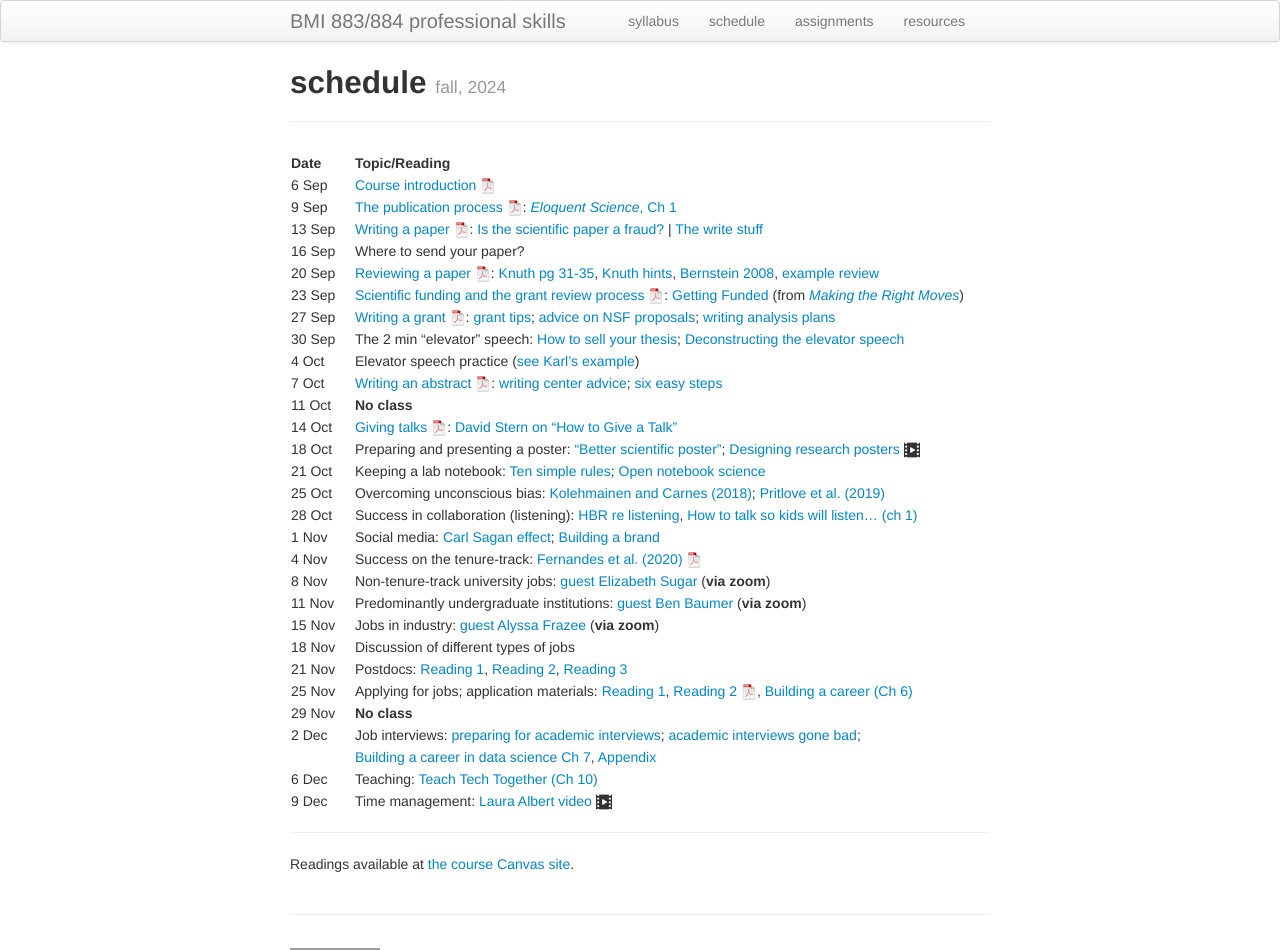
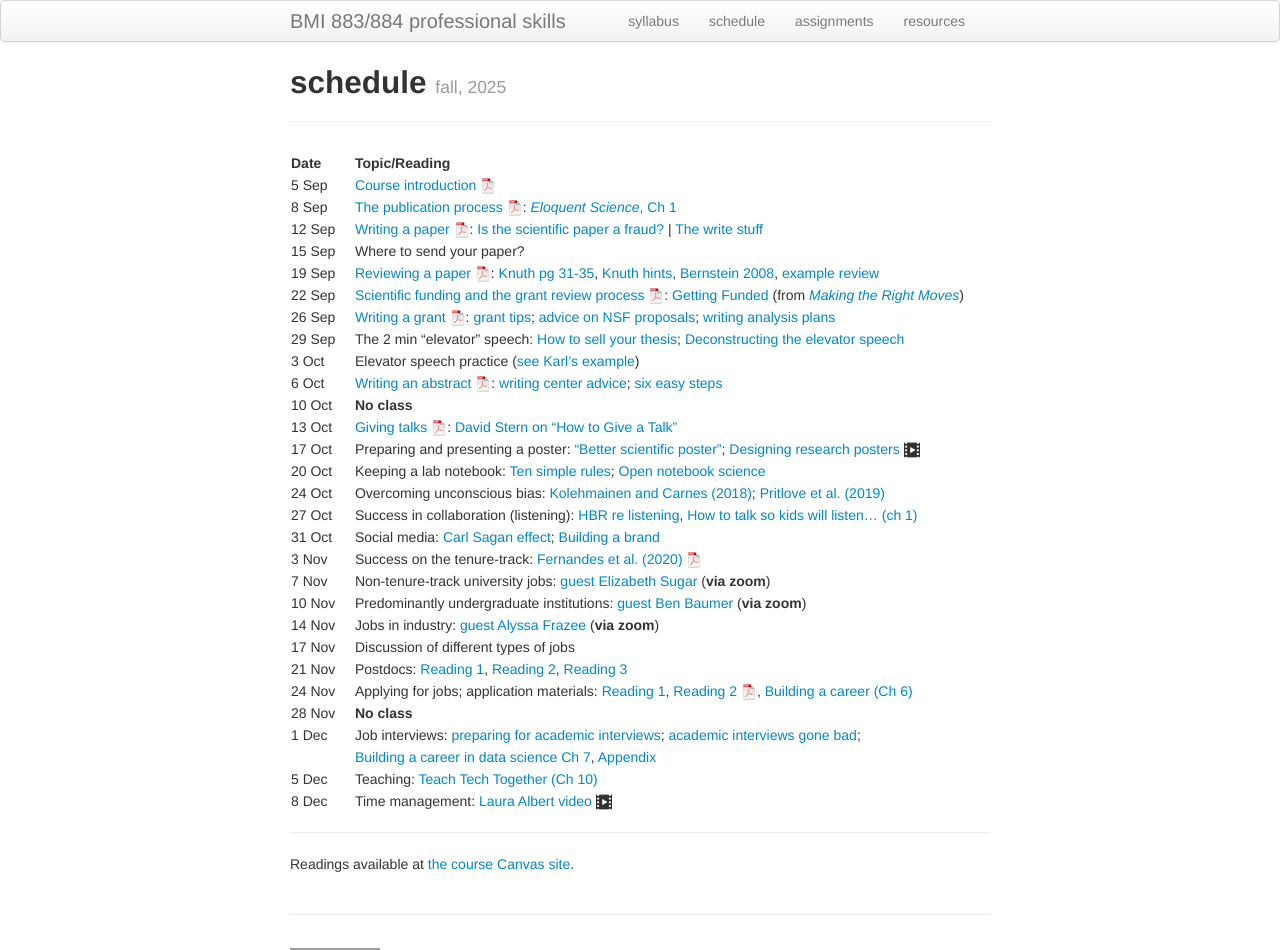
Before and after one commit to kbroman/BMI883, a Jekyll site: the page built from schedule.md, in a window 1280 px wide. Shown: the top 950 px of the page. Built offline with Jekyll 4.4.1, drawn with Linux system fonts in a browser that asks for light colours; grey boxes are pictures that could not be loaded.

Commit message:
Change schedule for fall 2025

```diff
--- a/schedule.md
+++ b/schedule.md
@@ -1,41 +1,41 @@
 ---
 layout: page
 title: schedule
-tagline: fall, 2024
+tagline: fall, 2025
 description: Schedule and readings for BMI 883/884, Biomedical data science professional skills
 ---
 
 | Date    | &nbsp;&nbsp;&nbsp;&nbsp;   | Topic/Reading  |
 | :------ | -- | :----- |
-| 6 Sep   |    | [Course introduction ![pdf logo](icons/pdf-icon.png)](slides/00_intro_slides.pdf) |
-| 9 Sep  |    | [The publication process ![slides pdf](icons/pdf-icon.png)](slides/01_publications.pdf): [_Eloquent Science_, Ch 1](https://ebookcentral.proquest.com/lib/wisc/reader.action?docID=1115549) |
-| 13 Sep  |    | [Writing a paper ![slides pdf](icons/pdf-icon.png)](slides/02_writing.pdf): [Is the scientific paper a fraud?](http://www.weizmann.ac.il/mcb/UriAlon/sites/mcb.UriAlon/files/uploads/medawar.pdf) \| [The write stuff](https://media.nature.com/original/magazine-assets/d41586-018-02404-4/d41586-018-02404-4.pdf) |
-| 16 Sep  |    | Where to send your paper?
-| 20 Sep  |    | [Reviewing a paper ![slides pdf](icons/pdf-icon.png)](slides/03_reviewing.pdf): [Knuth pg 31-35](https://jmlr.csail.mit.edu/reviewing-papers/knuth_mathematical_writing.pdf), [Knuth hints](http://www.ifs.tuwien.ac.at/~silvia/research-tips/Knuth.pdf), [Bernstein 2008](https://www.markbernstein.org/elements/Reviewing.pdf), [example review](https://haldanessieve.org/2014/05/02/the-landscape-of-human-str-variation/#comment-41279) |
-| 23 Sep   |    | [Scientific funding and the grant review process ![slides pdf](icons/pdf-icon.png)](slides/04_grants.pdf): [Getting Funded](https://www.hhmi.org/sites/default/files/Educational%20Materials/Lab%20Management/Making%20the%20Right%20Moves/moves2_ch9.pdf#page=3) (from [_Making the Right Moves_](https://www.hhmi.org/science-education/programs/making-right-moves))|
-| 27 Sep   |    | [Writing a grant ![slides pdf](icons/pdf-icon.png)](slides/05_grantwriting.pdf): [grant tips](http://pages.cs.wisc.edu/~markhill/grant-tips.html); [advice on NSF proposals](https://www.cs.cmu.edu/~sfinger/advice/advice.html); [writing analysis plans](https://magazine.amstat.org/blog/2013/04/01/writingtipsfunding2013/) |
-| 30 Sep  |    | The 2 min "elevator" speech: [How to sell your thesis](https://thesiswhisperer.com/2010/07/01/how-to-sell-your-thesis-in-3-minutes-or-less/); [Deconstructing the elevator speech](https://uclalibrary.github.io/research-tips/deconstructing-the-elevator-speech/) |
-| 4 Oct  |    | Elevator speech practice ([see Karl's example](elevator_speech_example.html)) |
-| 7 Oct  |    | [Writing an abstract ![slides pdf](icons/pdf-icon.png)](slides/06_abstracts.pdf): [writing center advice](https://writing.wisc.edu/handbook/assignments/writing-an-abstract-for-your-research-paper/); [six easy steps](http://www.easterbrook.ca/steve/2010/01/how-to-write-a-scientific-abstract-in-six-easy-steps/) |
-| 11 Oct  |    |  **No class** |
-| 14 Oct  |    | [Giving talks ![slides pdf](icons/pdf-icon.png)](slides/07_talks.pdf): [David Stern on "How to Give a Talk"](http://www.howtogiveatalk.com) |
-| 18 Oct  |    | Preparing and presenting a poster: ["Better scientific poster"](https://www.insidehighered.com/news/2019/06/24/theres-movement-better-scientific-posters-are-they-really-better); [Designing research posters ![video icon](icons/video-icon.png)](https://www.youtube.com/watch?v=XDJeSj7u488) |
-| 21 Oct   |   | Keeping a lab notebook: [Ten simple rules](https://doi.org/10.1371/journal.pcbi.1004385); [Open notebook science](https://crastina.se/open-notebook-science-the-carl-boettiger-interview-2/)  |
-| 25 Oct   |   | Overcoming unconscious bias: [Kolehmainen and Carnes (2018)](https://doi.org/10.1161/CIRCULATIONAHA.117.031295); [Pritlove et al. (2019)](https://doi.org/10.1016/S0140-6736(18)32267-0) |
-| 28 Oct  |    | Success in collaboration (listening): [HBR re listening](https://hbr.org/2021/12/how-to-become-a-better-listener), [How to talk so kids will listen... (ch 1)](https://bit.ly/3HhnFHY) |
-| 1 Nov   |    | Social media: [Carl Sagan effect](https://doi.org/10.1523/JNEUROSCI.0086-16.2016); [Building a brand](https://www.stephaniehicks.com/blog/building-a-brand-as-a-scientist/) |
-| 4 Nov  |     | Success on the tenure-track: [Fernandes et al. (2020)](https://doi.org/10.7554/eLife.54097) [![pdf icon](icons/pdf-icon.png)](https://bit.ly/3d3uA9b) |
-| 8 Nov  |     | Non-tenure-track university jobs: [guest Elizabeth Sugar](https://publichealth.jhu.edu/faculty/1488/elizabeth-sugar) (**via zoom**) |
-| 11 Nov  |    | Predominantly undergraduate institutions: [guest Ben Baumer](https://www.smith.edu/people/ben-baumer) (**via zoom**) |
-| 15 Nov  |    | Jobs in industry: [guest Alyssa Frazee](https://alyssafrazee.com) (**via zoom**) |
-| 18 Nov  |    | Discussion of different types of jobs |
+| 5 Sep   |    | [Course introduction ![pdf logo](icons/pdf-icon.png)](slides/00_intro_slides.pdf) |
+| 8 Sep  |    | [The publication process ![slides pdf](icons/pdf-icon.png)](slides/01_publications.pdf): [_Eloquent Science_, Ch 1](https://ebookcentral.proquest.com/lib/wisc/reader.action?docID=1115549) |
+| 12 Sep  |    | [Writing a paper ![slides pdf](icons/pdf-icon.png)](slides/02_writing.pdf): [Is the scientific paper a fraud?](http://www.weizmann.ac.il/mcb/UriAlon/sites/mcb.UriAlon/files/uploads/medawar.pdf) \| [The write stuff](https://media.nature.com/original/magazine-assets/d41586-018-02404-4/d41586-018-02404-4.pdf) |
+| 15 Sep  |    | Where to send your paper?
+| 19 Sep  |    | [Reviewing a paper ![slides pdf](icons/pdf-icon.png)](slides/03_reviewing.pdf): [Knuth pg 31-35](https://jmlr.csail.mit.edu/reviewing-papers/knuth_mathematical_writing.pdf), [Knuth hints](http://www.ifs.tuwien.ac.at/~silvia/research-tips/Knuth.pdf), [Bernstein 2008](https://www.markbernstein.org/elements/Reviewing.pdf), [example review](https://haldanessieve.org/2014/05/02/the-landscape-of-human-str-variation/#comment-41279) |
+| 22 Sep   |    | [Scientific funding and the grant review process ![slides pdf](icons/pdf-icon.png)](slides/04_grants.pdf): [Getting Funded](https://www.hhmi.org/sites/default/files/Educational%20Materials/Lab%20Management/Making%20the%20Right%20Moves/moves2_ch9.pdf#page=3) (from [_Making the Right Moves_](https://www.hhmi.org/science-education/programs/making-right-moves))|
+| 26 Sep   |    | [Writing a grant ![slides pdf](icons/pdf-icon.png)](slides/05_grantwriting.pdf): [grant tips](http://pages.cs.wisc.edu/~markhill/grant-tips.html); [advice on NSF proposals](https://www.cs.cmu.edu/~sfinger/advice/advice.html); [writing analysis plans](https://magazine.amstat.org/blog/2013/04/01/writingtipsfunding2013/) |
+| 29 Sep  |    | The 2 min "elevator" speech: [How to sell your thesis](https://thesiswhisperer.com/2010/07/01/how-to-sell-your-thesis-in-3-minutes-or-less/); [Deconstructing the elevator speech](https://uclalibrary.github.io/research-tips/deconstructing-the-elevator-speech/) |
+| 3 Oct  |    | Elevator speech practice ([see Karl's example](elevator_speech_example.html)) |
+| 6 Oct  |    | [Writing an abstract ![slides pdf](icons/pdf-icon.png)](slides/06_abstracts.pdf): [writing center advice](https://writing.wisc.edu/handbook/assignments/writing-an-abstract-for-your-research-paper/); [six easy steps](http://www.easterbrook.ca/steve/2010/01/how-to-write-a-scientific-abstract-in-six-easy-steps/) |
+| 10 Oct  |    |  **No class** |
+| 13 Oct  |    | [Giving talks ![slides pdf](icons/pdf-icon.png)](slides/07_talks.pdf): [David Stern on "How to Give a Talk"](http://www.howtogiveatalk.com) |
+| 17 Oct  |    | Preparing and presenting a poster: ["Better scientific poster"](https://www.insidehighered.com/news/2019/06/24/theres-movement-better-scientific-posters-are-they-really-better); [Designing research posters ![video icon](icons/video-icon.png)](https://www.youtube.com/watch?v=XDJeSj7u488) |
+| 20 Oct   |   | Keeping a lab notebook: [Ten simple rules](https://doi.org/10.1371/journal.pcbi.1004385); [Open notebook science](https://crastina.se/open-notebook-science-the-carl-boettiger-interview-2/)  |
+| 24 Oct   |   | Overcoming unconscious bias: [Kolehmainen and Carnes (2018)](https://doi.org/10.1161/CIRCULATIONAHA.117.031295); [Pritlove et al. (2019)](https://doi.org/10.1016/S0140-6736(18)32267-0) |
+| 27 Oct  |    | Success in collaboration (listening): [HBR re listening](https://hbr.org/2021/12/how-to-become-a-better-listener), [How to talk so kids will listen... (ch 1)](https://bit.ly/3HhnFHY) |
+| 31 Oct   |    | Social media: [Carl Sagan effect](https://doi.org/10.1523/JNEUROSCI.0086-16.2016); [Building a brand](https://www.stephaniehicks.com/blog/building-a-brand-as-a-scientist/) |
+| 3 Nov  |     | Success on the tenure-track: [Fernandes et al. (2020)](https://doi.org/10.7554/eLife.54097) [![pdf icon](icons/pdf-icon.png)](https://bit.ly/3d3uA9b) |
+| 7 Nov  |     | Non-tenure-track university jobs: [guest Elizabeth Sugar](https://publichealth.jhu.edu/faculty/1488/elizabeth-sugar) (**via zoom**) |
+| 10 Nov  |    | Predominantly undergraduate institutions: [guest Ben Baumer](https://www.smith.edu/people/ben-baumer) (**via zoom**) |
+| 14 Nov  |    | Jobs in industry: [guest Alyssa Frazee](https://alyssafrazee.com) (**via zoom**) |
+| 17 Nov  |    | Discussion of different types of jobs |
 | 21 Nov  |    | Postdocs: [Reading 1](https://www.insidehighered.com/advice/2016/08/23/should-you-pursue-postdoc-or-not-essay), [Reading 2](https://www.nature.com/articles/d41586-020-03235-y), [Reading 3](http://simplystats.github.io/2011/12/28/grad-students-in-bio-statistics-do-a-postdoc/) |
-| 25 Nov  |    | Applying for jobs; application materials: [Reading 1](https://mitcommlab.mit.edu/broad/commkit/cover-letter-for-a-faculty-position/), [Reading 2 ![pdf icon](icons/pdf-icon.png)](https://hwpi.harvard.edu/files/ocs/files/gsas-cvs-and-cover-letters.pdf), [Building a career (Ch 6)](https://livebook.manning.com/book/build-your-career-in-data-science/chapter-6/1) |
-| 29 Nov  |    |  **No class** |
-| 2 Dec  |    | Job interviews: [preparing for academic interviews](https://www.sciencemag.org/careers/2018/12/how-put-your-best-foot-forward-faculty-job-interviews); [academic interviews gone bad](https://www.insidehighered.com/blogs/globalhighered/faculty-job-interviews-gone-bad);|
+| 24 Nov  |    | Applying for jobs; application materials: [Reading 1](https://mitcommlab.mit.edu/broad/commkit/cover-letter-for-a-faculty-position/), [Reading 2 ![pdf icon](icons/pdf-icon.png)](https://hwpi.harvard.edu/files/ocs/files/gsas-cvs-and-cover-letters.pdf), [Building a career (Ch 6)](https://livebook.manning.com/book/build-your-career-in-data-science/chapter-6/1) |
+| 28 Nov  |    |  **No class** |
+| 1 Dec  |    | Job interviews: [preparing for academic interviews](https://www.sciencemag.org/careers/2018/12/how-put-your-best-foot-forward-faculty-job-interviews); [academic interviews gone bad](https://www.insidehighered.com/blogs/globalhighered/faculty-job-interviews-gone-bad);|
 |        |    | [Building a career in data science Ch 7](https://livebook.manning.com/book/build-your-career-in-data-science/chapter-7/1), [Appendix](https://livebook.manning.com/book/build-a-career-in-data-science/appendix/) |
-| 6 Dec   |    | Teaching: [Teach Tech Together (Ch 10)](https://teachtogether.tech/en/index.html#s:motivation) |
-| 9 Dec   |    | Time management: [Laura Albert video ![video icon](icons/video-icon.png)](https://www.youtube.com/watch?v=Jmdz0p_gTww) |
+| 5 Dec   |    | Teaching: [Teach Tech Together (Ch 10)](https://teachtogether.tech/en/index.html#s:motivation) |
+| 8 Dec   |    | Time management: [Laura Albert video ![video icon](icons/video-icon.png)](https://www.youtube.com/watch?v=Jmdz0p_gTww) |
 
 
 ---
```
Also changed, not shown: homework1.md (+1 -1 lines), homework2.md (+1 -1 lines).
